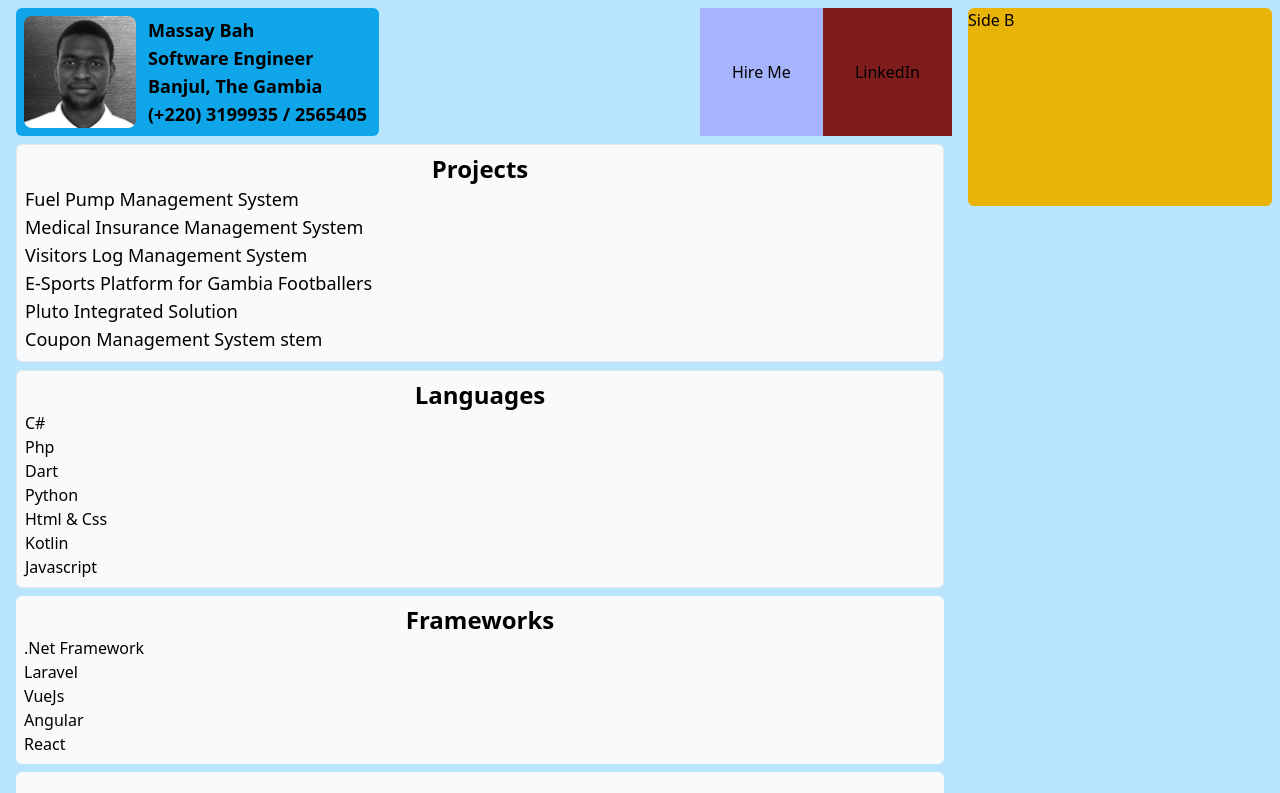
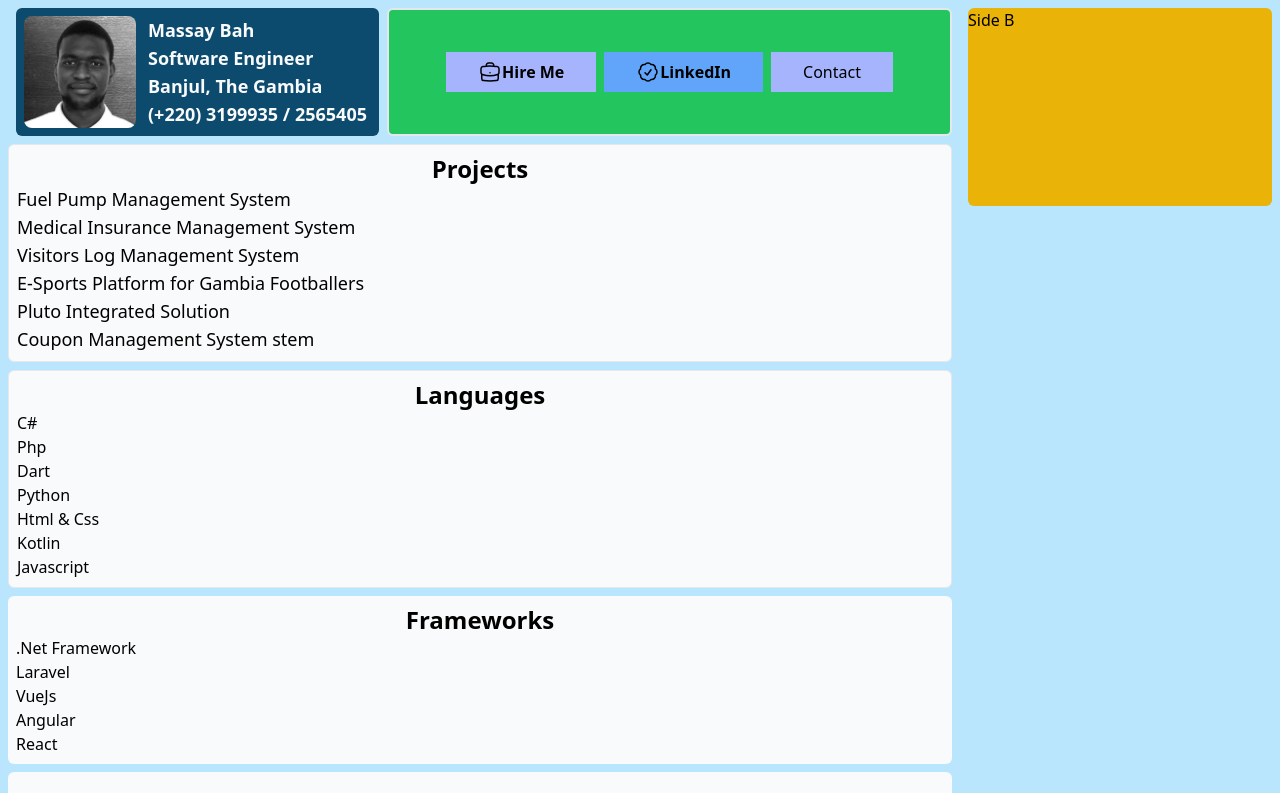
Before and after one commit to Massay/portfolio-site, a Vue app: page / in a window 1280 px wide. Shown: the top 793 px of the page. Built offline with nearby package versions, Linux system fonts and the light colour scheme.

Commit message:
update:site styles 27.06.24

```diff
--- a/src/components/Layout.vue
+++ b/src/components/Layout.vue
@@ -198,7 +198,7 @@ const experience = [
     <div class="flex min-w-full min-h-screen">
         <div class="w-[100%] lg:w-[75%] bg-sky-200 p-2 space-y-4 lg:p-2 md:space-y-0">
             <div class="flex justify-between">
-                <div class="flex  justify-start p-2 mx-2  rounded-md  bg-sky-500">
+                <div class="flex  justify-start p-2 mx-2  rounded-md  bg-sky-900 text-gray-50">
                     <img class="w-20 h-auto md:w-28  md:h-28 rounded-lg" alt="Massay Bah"
                         src="/images/massaybah.jpeg" />
                     <div
@@ -209,12 +209,36 @@ const experience = [
                         <h1 class="font-semibold text-sm md:text-lg">(+220) 3199935 / 2565405</h1>
                     </div>
                 </div>
-                <div class="bg-red-900 flex">
-                    <button class="px-8 bg-indigo-300 ">Hire Me</button>
-                    <button class="px-8">LinkedIn</button>
+
+                <div class="flex-1 border-2 rounded-md bg-green-500 grid place-content-center">
+                    <div class="flex  justify-between space-x-2">
+                        <div class="flex space-x-2">
+                            <button class="px-8 bg-indigo-300 py-2 flex items-center font-bold">
+
+                                <span><svg xmlns="http://www.w3.org/2000/svg" fill="none" viewBox="0 0 24 24"
+                                        stroke-width="1.5" stroke="currentColor" class="size-6">
+                                        <path stroke-linecap="round" stroke-linejoin="round"
+                                            d="M20.25 14.15v4.25c0 1.094-.787 2.036-1.872 2.18-2.087.277-4.216.42-6.378.42s-4.291-.143-6.378-.42c-1.085-.144-1.872-1.086-1.872-2.18v-4.25m16.5 0a2.18 2.18 0 0 0 .75-1.661V8.706c0-1.081-.768-2.015-1.837-2.175a48.114 48.114 0 0 0-3.413-.387m4.5 8.006c-.194.165-.42.295-.673.38A23.978 23.978 0 0 1 12 15.75c-2.648 0-5.195-.429-7.577-1.22a2.016 2.016 0 0 1-.673-.38m0 0A2.18 2.18 0 0 1 3 12.489V8.706c0-1.081.768-2.015 1.837-2.175a48.111 48.111 0 0 1 3.413-.387m7.5 0V5.25A2.25 2.25 0 0 0 13.5 3h-3a2.25 2.25 0 0 0-2.25 2.25v.894m7.5 0a48.667 48.667 0 0 0-7.5 0M12 12.75h.008v.008H12v-.008Z" />
+                                    </svg>
+                                </span>Hire Me</button>
+                            <button class="px-8 bg-blue-400 flex items-center font-bold">
+                                <span><svg xmlns="http://www.w3.org/2000/svg" fill="none" viewBox="0 0 24 24"
+                                        stroke-width="1.5" stroke="currentColor" class="size-6">
+                                        <path stroke-linecap="round" stroke-linejoin="round"
+                                            d="M9 12.75 11.25 15 15 9.75M21 12c0 1.268-.63 2.39-1.593 3.068a3.745 3.745 0 0 1-1.043 3.296 3.745 3.745 0 0 1-3.296 1.043A3.745 3.745 0 0 1 12 21c-1.268 0-2.39-.63-3.068-1.593a3.746 3.746 0 0 1-3.296-1.043 3.745 3.745 0 0 1-1.043-3.296A3.745 3.745 0 0 1 3 12c0-1.268.63-2.39 1.593-3.068a3.745 3.745 0 0 1 1.043-3.296 3.746 3.746 0 0 1 3.296-1.043A3.746 3.746 0 0 1 12 3c1.268 0 2.39.63 3.068 1.593a3.746 3.746 0 0 1 3.296 1.043 3.746 3.746 0 0 1 1.043 3.296A3.745 3.745 0 0 1 21 12Z" />
+                                    </svg>
+                                </span>
+
+                                LinkedIn</button>
+                        </div>
+
+                        <div class="flex space-x-2">
+                            <button class="px-8 bg-indigo-300 py-2">Contact</button>
+                        </div>
+                    </div>
                 </div>
             </div>
-            <div class="p-2 flex flex-col space-y-2">
+            <div class="py-2 flex flex-col space-y-2">
                 <div class="border bg-gray-50 p-2 rounded-md">
                     <h1 class="font-semibold text-center leading-6 lg:text-2xl text-lg">Projects</h1>
                     <ol>
```
